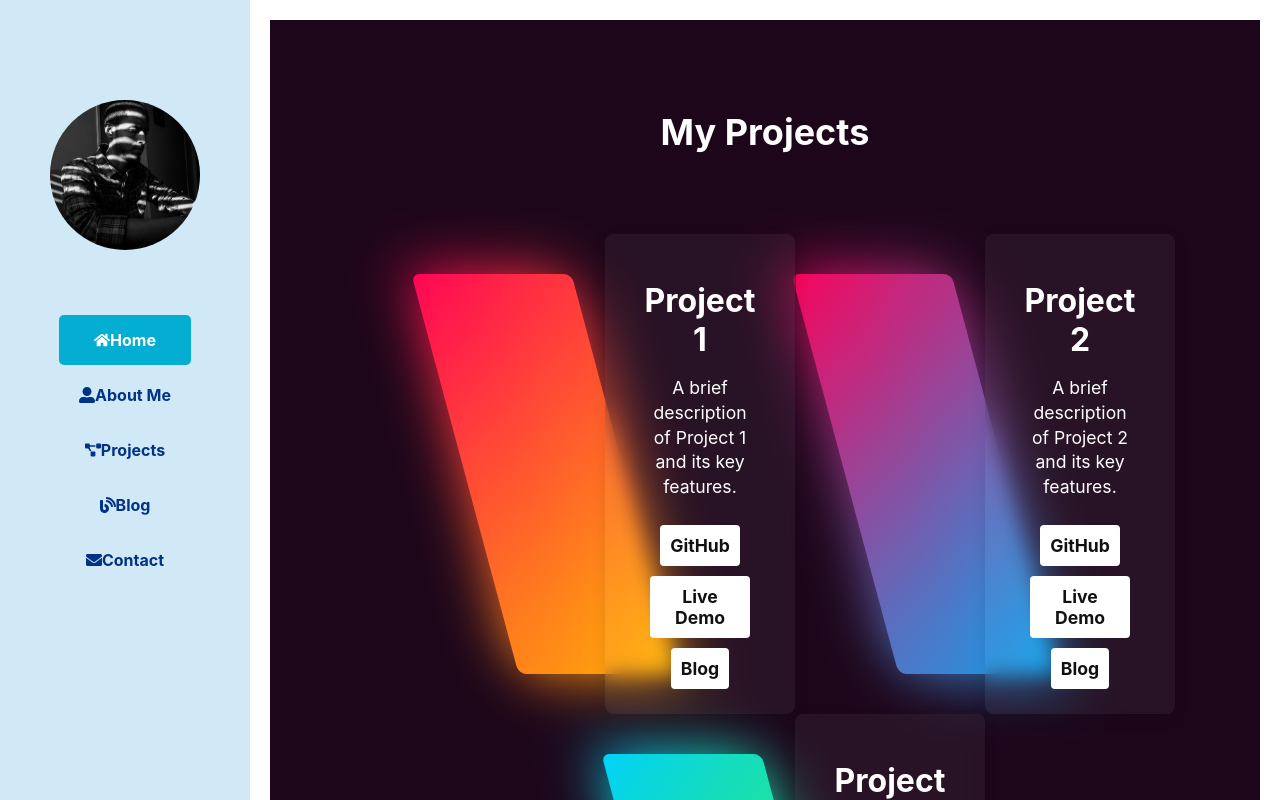
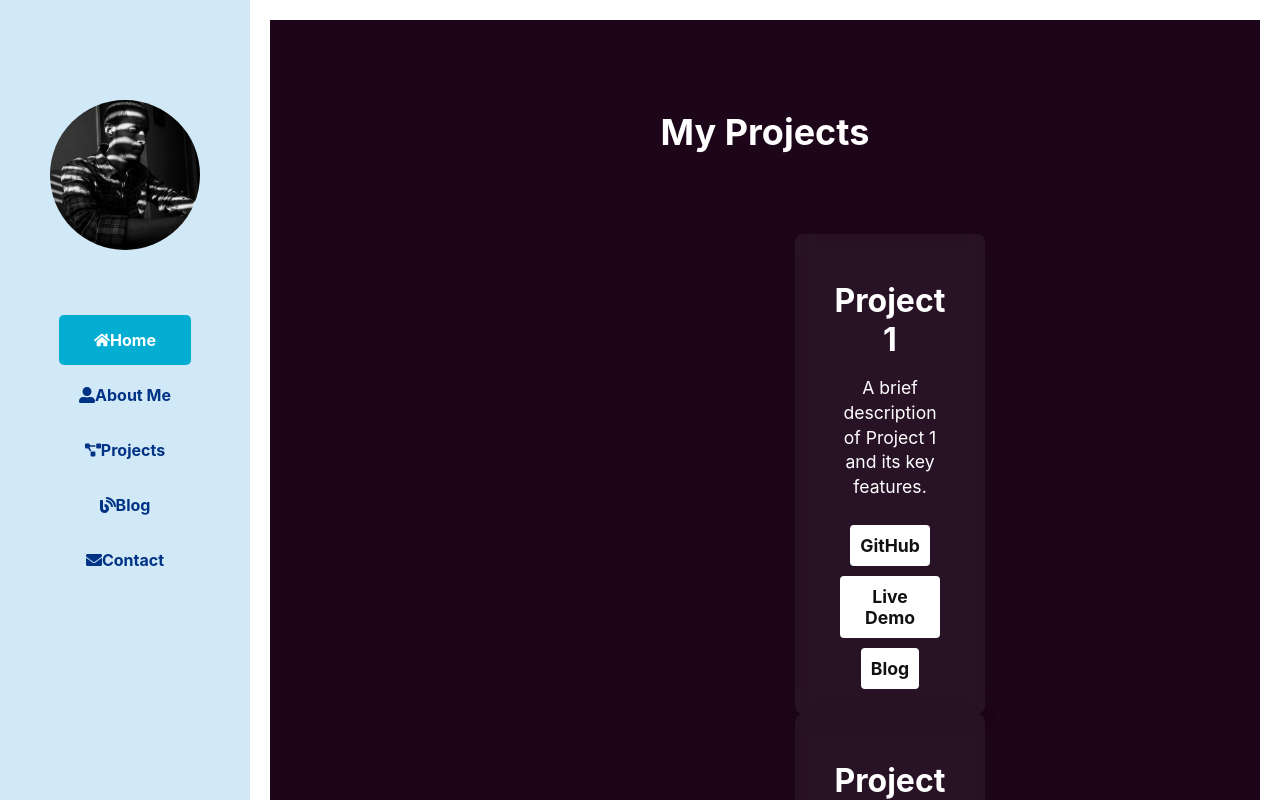
Before and after one commit to ErmiyasHailemichael/Ermi-s-corner, a React (Create React App) app: page /projects in a window 1280 px wide. Shown: the top 800 px of the page. Built offline with nearby package versions, Linux system fonts and the light colour scheme.

Commit message:
project css

```diff
--- a/src/styles/project.css
+++ b/src/styles/project.css
@@ -17,12 +17,12 @@
     justify-content: center;
     align-items: center;
     flex-wrap: wrap;
-    padding: 40px 0;
+    padding: 40px 50px;
   }
 
   .container .box {
     position: relative;
-    width: 320px;
+    width: 400px;
     height: 400px;
     display: flex;
     justify-content: center;
@@ -31,7 +31,7 @@
     transition: 0.5s;
   }
 
-  .container .box::before {
+  /* .container .box::before {
     content: ' ';
     position: absolute;
     top: 0;
@@ -42,9 +42,9 @@
     border-radius: 8px;
     transform: skewX(15deg);
     transition: 0.5s;
-  }
+  } */
 
-  .container .box::after {
+  /* .container .box::after {
     content: '';
     position: absolute;
     top: 0;
@@ -56,9 +56,9 @@
     transform: skewX(15deg);
     transition: 0.5s;
     filter: blur(30px);
-  }
+  } */
 
-  .container .box:hover:before,
+  /* .container .box:hover:before,
   .container .box:hover:after {
     transform: skewX(0deg);
     left: 20px;
@@ -78,9 +78,9 @@
   .container .box:nth-child(3):before,
   .container .box:nth-child(3):after {
     background: linear-gradient(315deg, #4dff03, #00d0ff);
-  }
+  } */
 
-  .container .box span {
+  /* .container .box span {
     display: block;
     position: absolute;
     top: 0;
@@ -89,9 +89,9 @@
     bottom: 0;
     z-index: 5;
     pointer-events: none;
-  }
+  } */
 
-  .container .box span::before {
+  /* .container .box span::before {
     content: '';
     position: absolute;
     top: 0;
@@ -105,17 +105,17 @@
     transition: 0.1s;
     animation: animate 2s ease-in-out infinite;
     box-shadow: 0 5px 15px rgba(0, 0, 0, 0.08);
-  }
+  } */
 
-  .container .box:hover span::before {
+  /* .container .box:hover span::before {
     top: -50px;
     left: 50px;
     width: 100px;
     height: 100px;
     opacity: 1;
-  }
+  } */
 
-  .container .box span::after {
+  /* .container .box span::after {
     content: '';
     position: absolute;
     bottom: 0;
@@ -130,17 +130,17 @@
     animation: animate 2s ease-in-out infinite;
     box-shadow: 0 5px 15px rgba(0, 0, 0, 0.08);
     animation-delay: -1s;
-  }
+  } */
 
-  .container .box:hover span::after {
+  /* .container .box:hover span::after {
     bottom: -50px;
     right: 50px;
     width: 100px;
     height: 100px;
     opacity: 1;
-  }
+  } */
 
-  @keyframes animate {
+  /* @keyframes animate {
     0%, 100% {
       transform: translateY(10px);
     }
@@ -148,7 +148,7 @@
     50% {
       transform: translate(-10px);
     }
-  }
+  } */
 
   .container .box .content {
     position: relative;
@@ -197,7 +197,7 @@
   }
 
   .container .box .content a:hover {
-    background: #ffcf4d;
+    background: #8b8b88;
     border: 1px solid rgba(255, 0, 88, 0.4);
     box-shadow: 0 1px 15px rgba(1, 1, 1, 0.2);
   }
```
